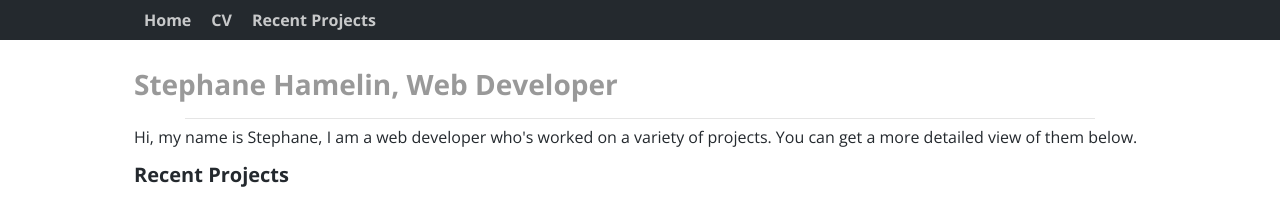
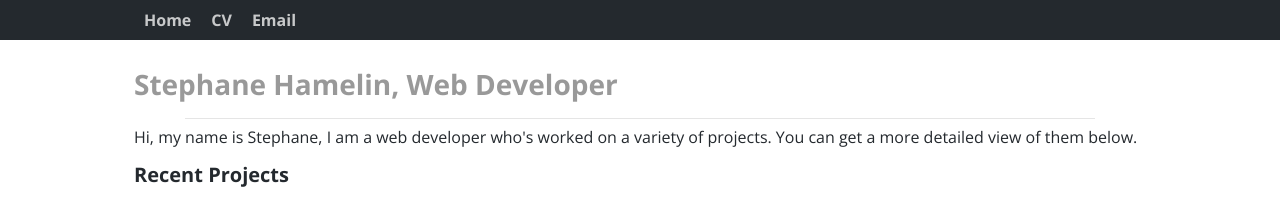
Before and after one commit to stephaneham/stephaneham.github.io, a Jekyll site: the page built from index.html, in a window 1280 px wide. Shown: the top 203 px of the page. Built offline with Jekyll 4.4.1, drawn with Linux system fonts in a browser that asks for light colours.

Commit message:
Update default.html

```diff
--- a/_layouts/default.html
+++ b/_layouts/default.html
@@ -12,7 +12,7 @@
 					<ul>
 						<li><a class="bold" href="/">Home</a></li>
 						<li><a class="bold" href="">CV</a></li>
-						<li><a class="bold" href="/#projects">Recent Projects</a></li>
+						<li><a class="bold" href="mailto:stephaneham@gmail.com">Email</a></li>
 					</ul>
 				</div>
 			</nav>
```
